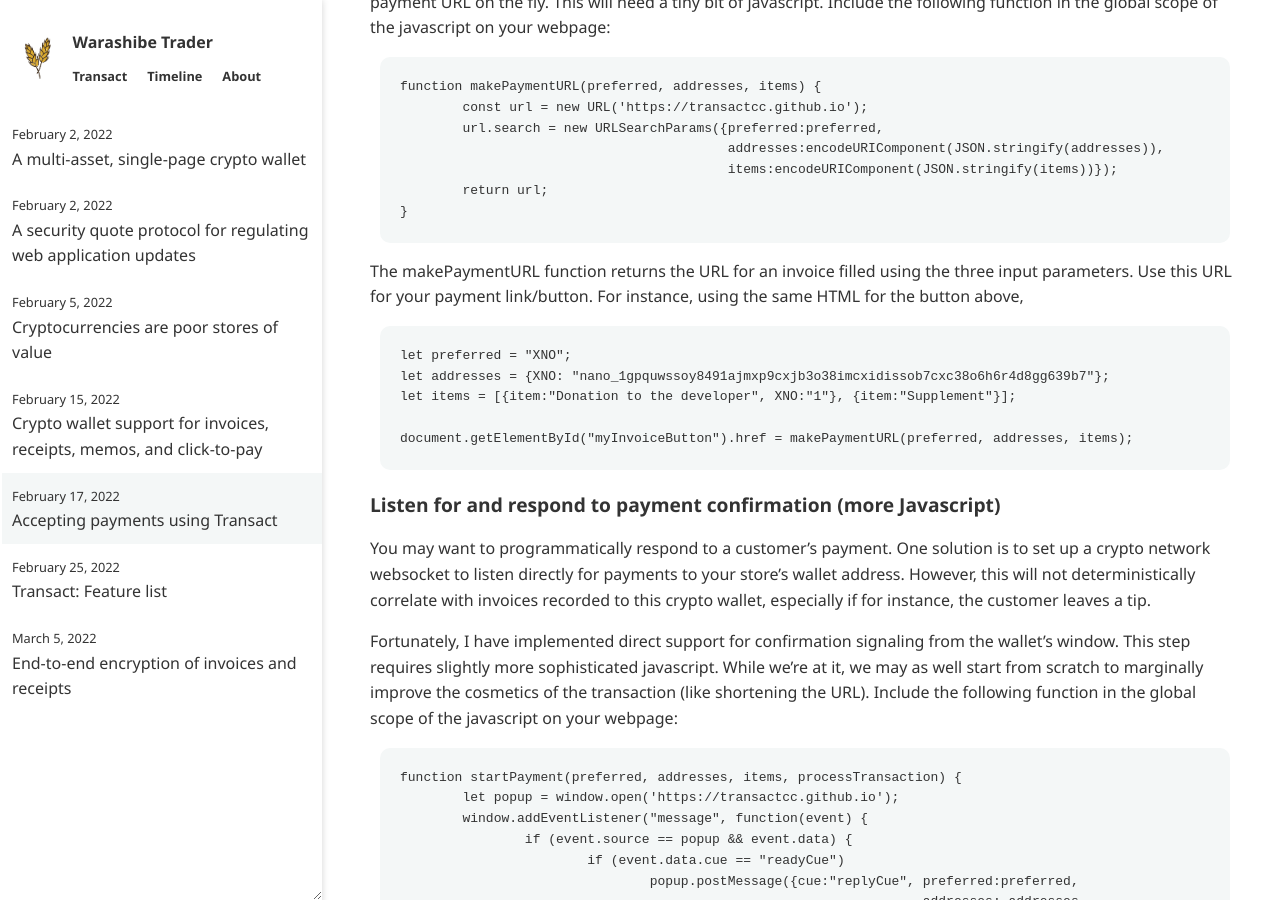
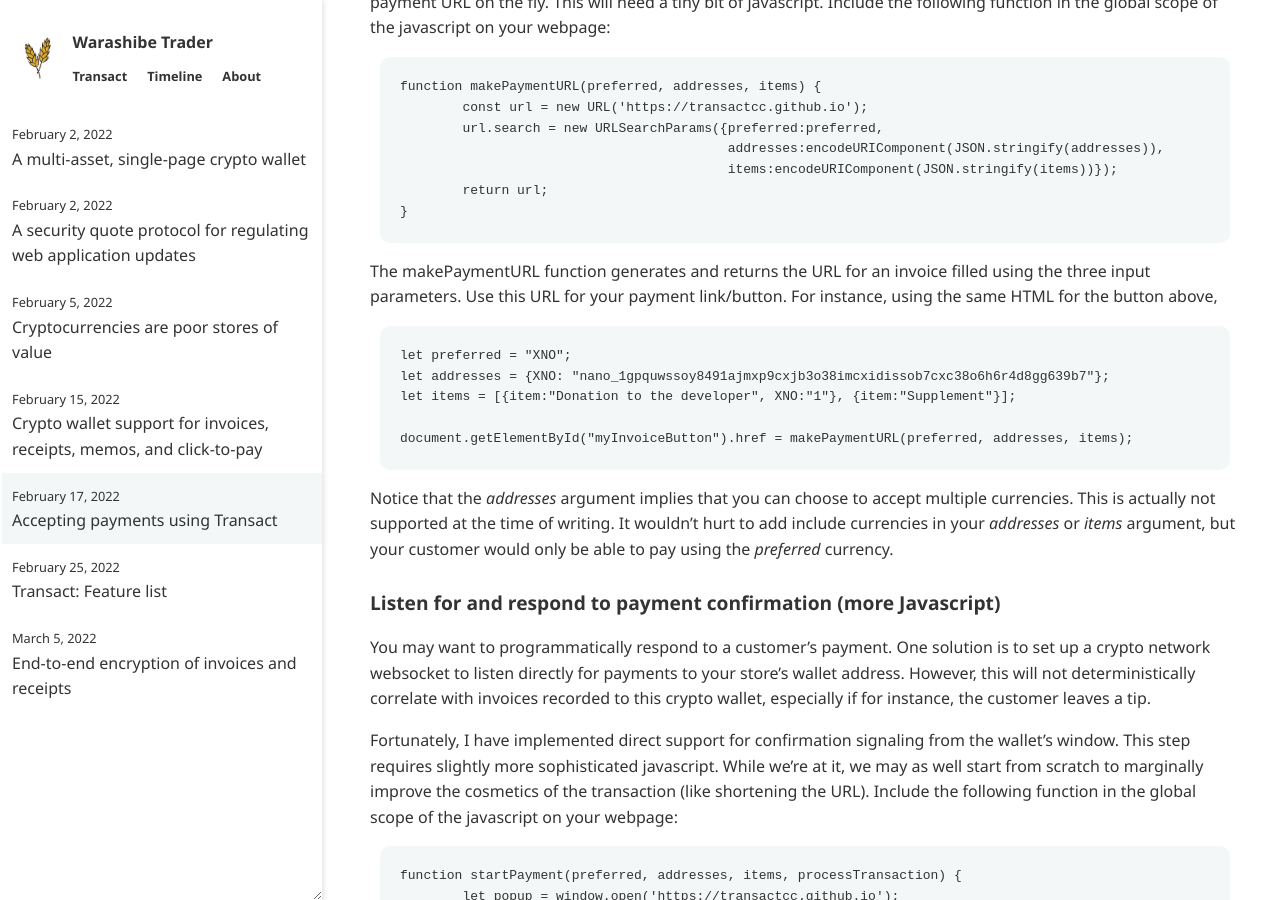
Before and after one commit to warashibetrader/warashibetrader.github.io, a Jekyll site: the page built from _posts/2022-02-17-invoices.md, in a window 1280 px wide and 900 px high, scrolled down 765 px. Built offline with Jekyll 4.4.1, drawn with Linux system fonts in a browser that asks for light colours.

Commit message:
Update 2022-02-17-invoices.md

```diff
--- a/_posts/2022-02-17-invoices.md
+++ b/_posts/2022-02-17-invoices.md
@@ -36,13 +36,15 @@ If you want to construct an invoice based on say, a customer's shopping cart, th
 		return url;
 	}
 
-The makePaymentURL function returns the URL for an invoice filled using the three input parameters. Use this URL for your payment link/button. For instance, using the same HTML for the button above,
+The makePaymentURL function generates and returns the URL for an invoice filled using the three input parameters. Use this URL for your payment link/button. For instance, using the same HTML for the button above,
 
 	let preferred = "XNO";
 	let addresses = {XNO: "nano_1gpquwssoy8491ajmxp9cxjb3o38imcxidissob7cxc38o6h6r4d8gg639b7"};
 	let items = [{item:"Donation to the developer", XNO:"1"}, {item:"Supplement"}];
 
 	document.getElementById("myInvoiceButton").href = makePaymentURL(preferred, addresses, items);
+
+Notice that the _addresses_ argument implies that you can choose to accept multiple currencies. This is actually not supported at the time of writing. It wouldn't hurt to add include currencies in your _addresses_ or _items_ argument, but your customer would only be able to pay using the _preferred_ currency.
 
 
 ### Listen for and respond to payment confirmation (more Javascript)
```
